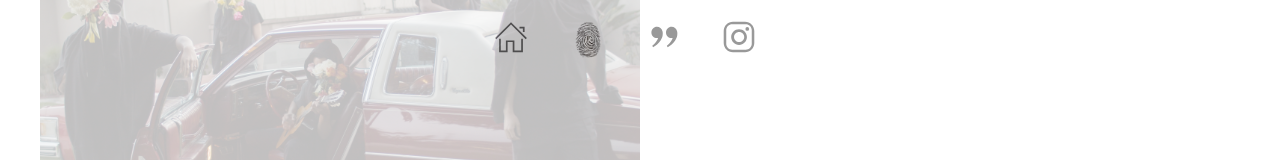
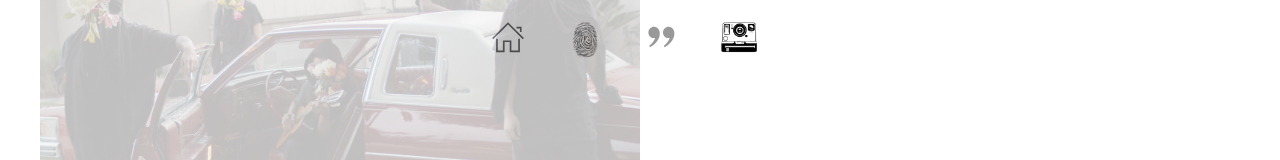
Before and after one commit to h-Benitez13/autrefish, a React (Create React App) app: page /#/ in a window 1280 px wide. Shown: the top 160 px of the page. Built offline with nearby package versions, Linux system fonts and the light colour scheme.

Commit message:
insta icon in navbar

```diff
--- a/src/components/Navbar/index.js
+++ b/src/components/Navbar/index.js
@@ -26,7 +26,7 @@ export const Navbar = () => {
               <Link to="/About">
                 <img
                   src="/Assets/Landing/aboutSym.png"
-                  alt="about icon"
+                  alt="About page icon"
                   width="40px"
                 />
               </Link>
@@ -47,7 +47,11 @@ export const Navbar = () => {
                 rel="noopener noreferrer"
                 target="_blank"
               >
-                <span uk-icon="icon: instagram; ratio: 1.7" />
+                <img
+                  src="/Assets/Landing/instaIcon.png"
+                  alt="Instagram Icon"
+                  width="40px"
+                />
               </a>
             </li>
             <li id="autreFish" className="uk-logo uk-position-left">
```
Also changed, not shown: public/Assets/Landing/instaIcon.png (added).
